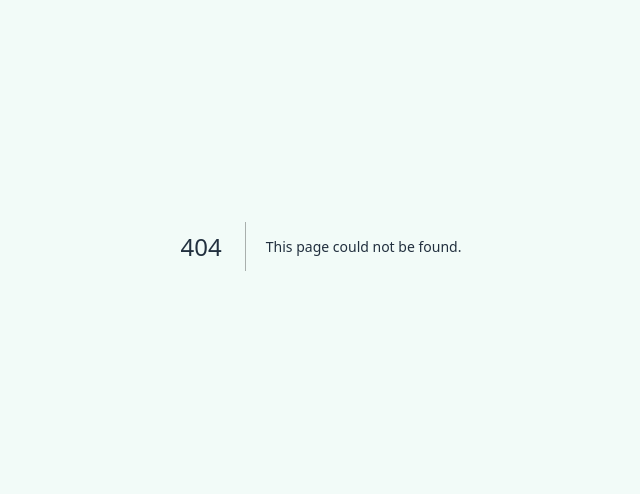
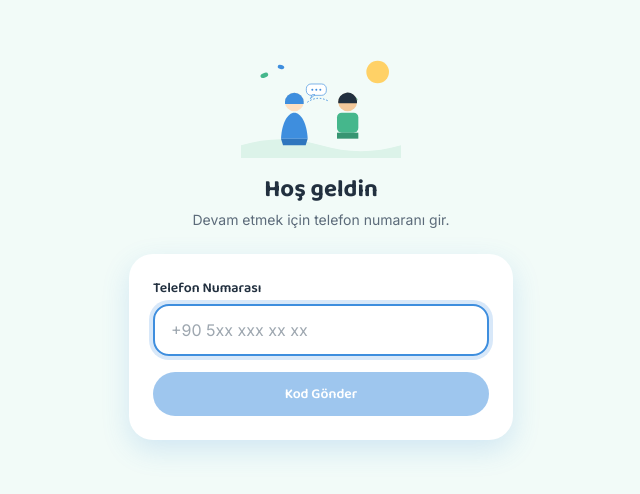
Before and after one commit to Kaan101/ozel-mesaj, a Next.js app in the folder frontend/: page /giris in a window 1280 px wide. Before the commit this address had no page. Shown: the part 154-648 px from the top of the page, without its empty margins (319-959 px from the left). Built offline with nearby package versions, Linux system fonts and the light colour scheme; no server answers.

Commit message:
feat: giris ekrani (telefon + otp dogrulama, geri sayim, hata durumlari)

```diff
--- /dev/null
+++ b/frontend/src/app/giris/page.tsx
@@ -0,0 +1,202 @@
+"use client";
+
+import { useEffect, useRef, useState } from "react";
+import { useRouter } from "next/navigation";
+import { apiFetch, ApiError } from "@/lib/api-client";
+import { useAuth } from "@/lib/auth-context";
+import { Button } from "@/components/ui/Button";
+import { Input } from "@/components/ui/Input";
+import { Card } from "@/components/ui/Card";
+import { ConnectionIllustration } from "@/components/ui/ConnectionIllustration";
+
+type Step = "phone" | "otp";
+
+const RESEND_COOLDOWN_SECONDS = 60;
+
+// Gorev 10.1 + 10.2 + 10.3: Telefon numarasi girisi + OTP dogrulama
+// ekrani, geri sayimli "yeniden gonder" ve hata durumlari ile.
+export default function GirisPage() {
+  const router = useRouter();
+  const { login } = useAuth();
+
+  const [step, setStep] = useState<Step>("phone");
+  const [phoneNumber, setPhoneNumber] = useState("");
+  const [code, setCode] = useState("");
+  const [error, setError] = useState<string | null>(null);
+  const [isSubmitting, setIsSubmitting] = useState(false);
+  const [cooldown, setCooldown] = useState(0);
+
+  const timerRef = useRef<ReturnType<typeof setInterval> | null>(null);
+
+  useEffect(() => {
+    return () => {
+      if (timerRef.current) clearInterval(timerRef.current);
+    };
+  }, []);
+
+  function startCooldown() {
+    setCooldown(RESEND_COOLDOWN_SECONDS);
+    if (timerRef.current) clearInterval(timerRef.current);
+    timerRef.current = setInterval(() => {
+      setCooldown((prev) => {
+        if (prev <= 1) {
+          if (timerRef.current) clearInterval(timerRef.current);
+          return 0;
+        }
+        return prev - 1;
+      });
+    }, 1000);
+  }
+
+  // Gorev 10.3: Backend'den gelen HTTP durum koduna gore kullanici
+  // dostu, Turkce hata mesajlari uretir.
+  function describeError(err: unknown): string {
+    if (err instanceof ApiError) {
+      if (err.status === 429) {
+        return "Çok sık istek gönderdin. Lütfen bir dakika sonra tekrar dene.";
+      }
+      if (err.status === 423) {
+        return "Çok fazla yanlış deneme yaptın. Lütfen 15 dakika sonra tekrar dene.";
+      }
+      if (err.status === 401) {
+        return "Kod hatalı ya da süresi dolmuş. Kontrol edip tekrar dene.";
+      }
+      if (err.status === 400) {
+        const message = (err.body as any)?.message;
+        return Array.isArray(message) ? message[0] : message ?? "Girdiğin bilgiyi kontrol et.";
+      }
+    }
+    return "Bir şeyler ters gitti. Lütfen tekrar dene.";
+  }
+
+  async function handleRequestOtp() {
+    setError(null);
+    setIsSubmitting(true);
+    try {
+      await apiFetch("/auth/otp/request", {
+        method: "POST",
+        body: JSON.stringify({ phoneNumber }),
+        skipAuth: true,
+      });
+      setStep("otp");
+      startCooldown();
+    } catch (err) {
+      setError(describeError(err));
+    } finally {
+      setIsSubmitting(false);
+    }
+  }
+
+  async function handleVerifyOtp() {
+    setError(null);
+    setIsSubmitting(true);
+    try {
+      const data = await apiFetch<{ access_token: string; refresh_token: string }>(
+        "/auth/otp/verify",
+        {
+          method: "POST",
+          body: JSON.stringify({ phoneNumber, code }),
+          skipAuth: true,
+        }
+      );
+      login(data.access_token, data.refresh_token);
+      router.push("/");
+    } catch (err) {
+      setError(describeError(err));
+    } finally {
+      setIsSubmitting(false);
+    }
+  }
+
+  return (
+    <main className="min-h-screen bg-mint flex items-center justify-center px-4 py-12">
+      <div className="w-full max-w-sm space-y-6">
+        <div className="text-center">
+          <ConnectionIllustration className="w-40 h-auto mx-auto" />
+          <h1 className="font-display text-2xl font-bold text-slate mt-4">
+            {step === "phone" ? "Hoş geldin" : "Doğrulama kodu"}
+          </h1>
+          <p className="font-body text-sm text-slate-light mt-1">
+            {step === "phone"
+              ? "Devam etmek için telefon numaranı gir."
+              : `${phoneNumber} numarasına gönderdiğimiz kodu gir.`}
+          </p>
+        </div>
+
+        <Card lifted>
+          {step === "phone" ? (
+            <div className="space-y-4">
+              <Input
+                label="Telefon Numarası"
+                placeholder="+90 5xx xxx xx xx"
+                value={phoneNumber}
+                onChange={(e) => setPhoneNumber(e.target.value)}
+                inputMode="tel"
+                autoFocus
+              />
+              {error && <p className="font-body text-sm text-coral">{error}</p>}
+              <Button
+                className="w-full"
+                onClick={handleRequestOtp}
+                disabled={isSubmitting || phoneNumber.trim().length < 10}
+              >
+                {isSubmitting ? "Gönderiliyor..." : "Kod Gönder"}
+              </Button>
+            </div>
+          ) : (
+            <div className="space-y-4">
+              <Input
+                label="Doğrulama Kodu"
+                placeholder="1234"
+                value={code}
+                onChange={(e) => setCode(e.target.value)}
+                className="font-mono text-center text-2xl tracking-[0.5em]"
+                inputMode="numeric"
+                maxLength={4}
+                autoFocus
+              />
+              {error && <p className="font-body text-sm text-coral">{error}</p>}
+              <Button
+                className="w-full"
+                onClick={handleVerifyOtp}
+                disabled={isSubmitting || code.trim().length < 4}
+              >
+                {isSubmitting ? "Doğrulanıyor..." : "Doğrula ve Devam Et"}
+              </Button>
+
+              {/* Gorev 10.2: Geri sayimli "yeniden gonder" */}
+              <div className="text-center">
+                {cooldown > 0 ? (
+                  <p className="font-body text-sm text-slate-light">
+                    Yeniden gönder ({cooldown}s)
+                  </p>
+                ) : (
+                  <button
+                    type="button"
+                    onClick={handleRequestOtp}
+                    disabled={isSubmitting}
+                    className="font-body text-sm text-sky underline underline-offset-2 disabled:opacity-50"
+                  >
+                    Kodu tekrar gönder
+                  </button>
+                )}
+              </div>
+
+              <button
+                type="button"
+                onClick={() => {
+                  setStep("phone");
+                  setCode("");
+                  setError(null);
+                }}
+                className="w-full font-body text-xs text-slate-light underline underline-offset-2"
+              >
+                Numarayı değiştir
+              </button>
+            </div>
+          )}
+        </Card>
+      </div>
+    </main>
+  );
+}
```
